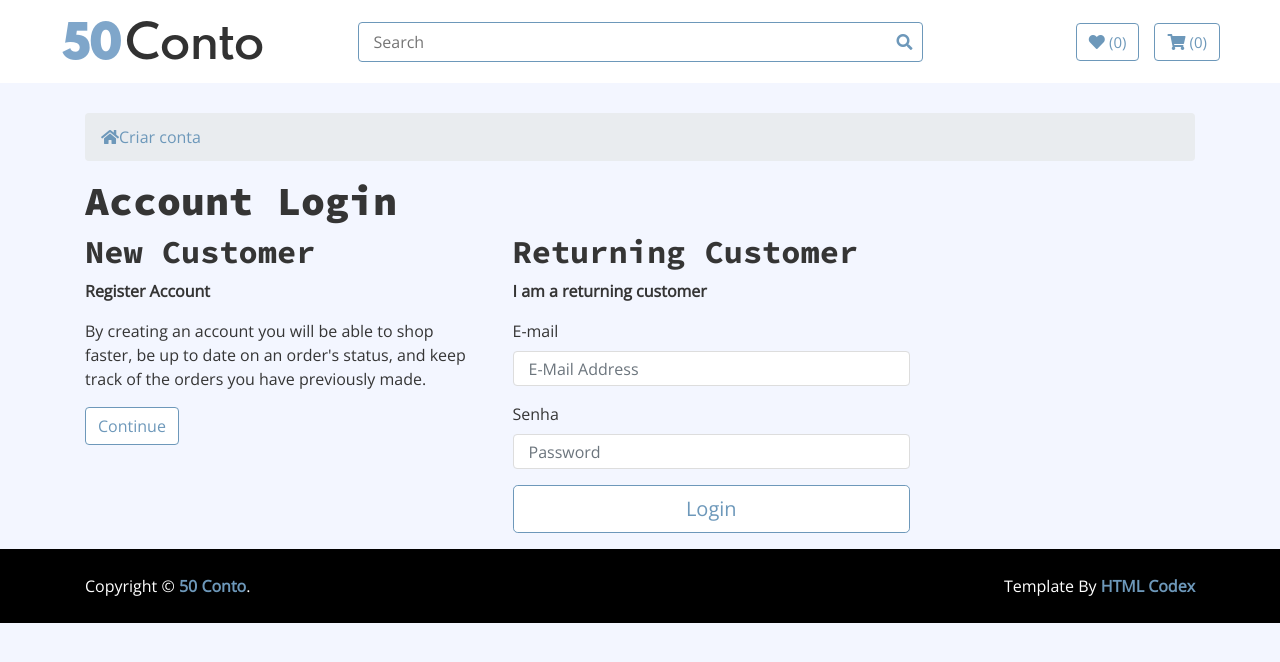
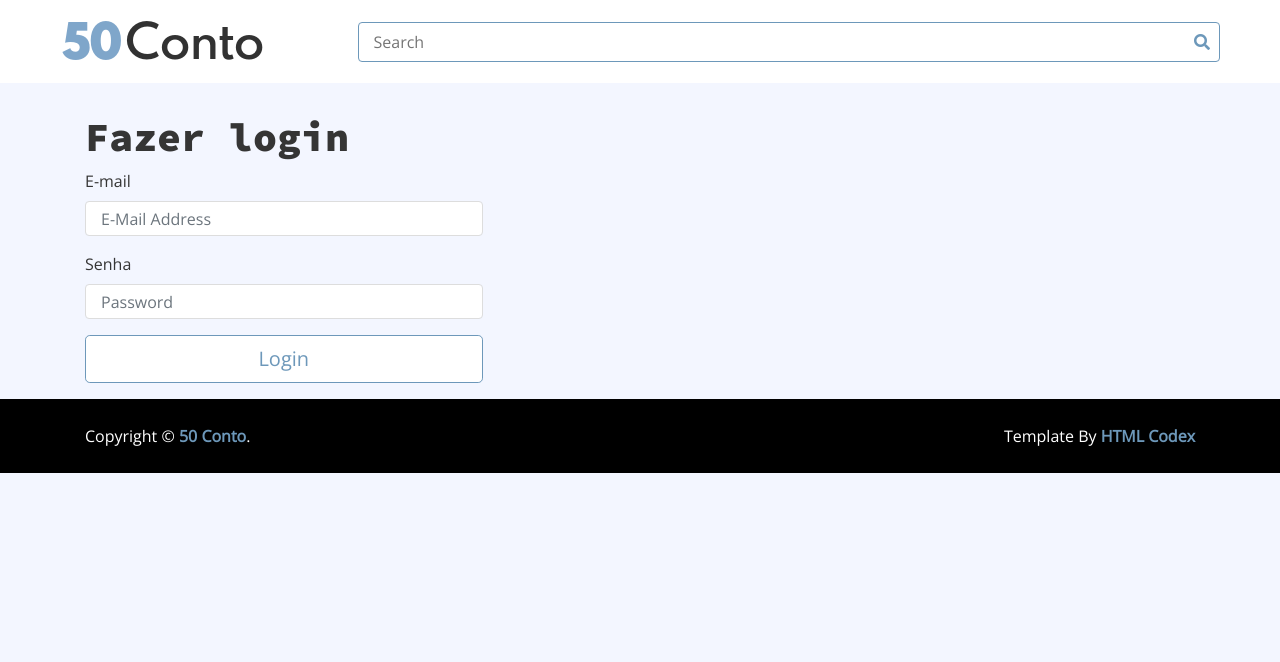
Before and after one commit to peidrao/50conto, a Django app: page /login/ in a window 1280 px wide. Shown: the part 64-726 px from the top of the page. Run offline with Django 3.2, Linux system fonts and the light colour scheme; some libraries are stand-ins or nearby versions.

Commit message:
Alteações no html

```diff
--- a/home/templates/navbar.html
+++ b/home/templates/navbar.html
@@ -46,9 +46,7 @@
     </nav>
   </div>
 </div>
-<!-- Nav Bar End -->
 
-<!-- Bottom Bar Start -->
 <div class="bottom-bar">
   <div class="container-fluid">
     <div class="row align-items-center">
@@ -59,7 +57,7 @@
           </a>
         </div>
       </div>
-      <div class="col-md-6">
+      <div class="col-md-9">
         <div class="search">
           <form method="POST" action="{% url 'home:search_car' %}">
             {% csrf_token %}
@@ -68,18 +66,7 @@
           </form>
         </div>
       </div>
-      <div class="col-md-3">
-        <div class="user">
-          <a href="" class="btn wishlist">
-            <i class="fa fa-heart"></i>
-            <span>(0)</span>
-          </a>
-          <a href="{% url 'order:cart' %}" class="btn cart">
-            <i class="fa fa-shopping-cart"></i>
-            <span>(0)</span>
-          </a>
-        </div>
-      </div>
+
     </div>
   </div>
 </div>
--- a/order/views.py
+++ b/order/views.py
@@ -137,7 +137,7 @@ class CreateOrderView(generic.CreateView):
                     None, expiration_cart, number_cart, code_cart, name_cart
                 ])
 
-            last_cart = CreditCard.objects.last()
+                last_cart = CreditCard.objects.last()
 
             with connection.cursor() as payment:
                 payment.execute("INSERT INTO order_payment VALUES(%s, %s, %s)",[
--- a/user/templates/login_user.html
+++ b/user/templates/login_user.html
@@ -12,27 +12,13 @@
     {% endfor %}
     {% endif %}
     <div class="container">
-        <!-- Breadcrumb Start-->
-        <ul class="breadcrumb">
-            <li><a href="/"><i class="fa fa-home"></i></a></li>
-            <li><a href="/signup">Criar conta</a></li>
-        </ul>
-        <!-- Breadcrumb End-->
           <div class="row">
         <!--Middle Part Start-->
         <div id="content" class="col-sm-9">
-            <h1 class="title">Account Login</h1>
+            <h1 class="title">Fazer login</h1>
             <div class="row">
                 <div class="col-sm-6">
-                    <h2 class="subtitle">New Customer</h2>
-                    <p><strong>Register Account</strong></p>
-                    <p>By creating an account you will be able to shop faster, be up to date on an order's status,
-                        and keep track of the orders you have previously made.</p>
-                    <a href="/signup" class="btn btn-primary">Continue</a>
-                </div>
-                <div class="col-sm-6">
-                    <h2 class="subtitle">Returning Customer</h2>
-                    <p><strong>I am a returning customer</strong></p>
+
                     <form action="" method="POST">
                         {% csrf_token %}
                         <div class="form-group">
```
Also changed, not shown: home/views.py (+9 -10 lines), user/templates/lesse_profile.html (+4 -43 lines), user/templates/partials/menu.html (+1 -9 lines).
